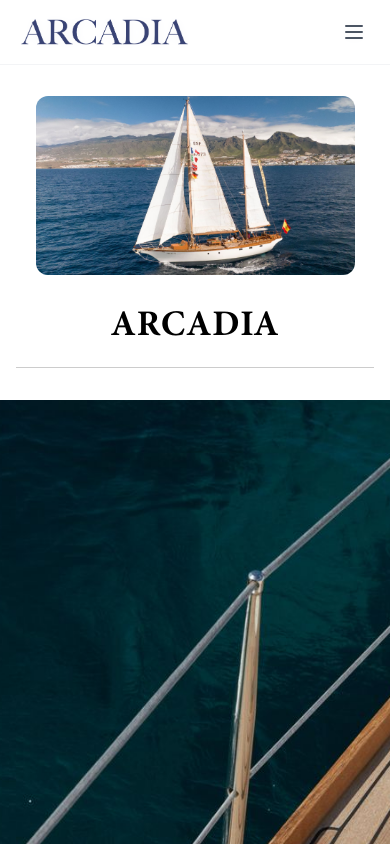
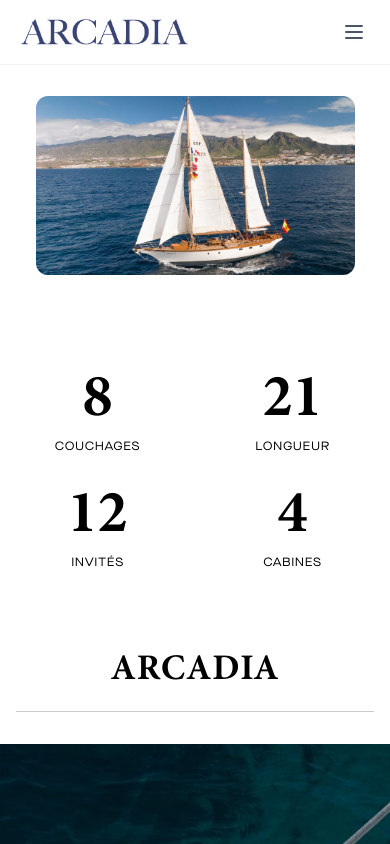
Before and after one commit to hugotiem/arcadia-website, a Next.js app: page /arcadia in a window 390 px wide. Shown: the top 844 px of the page. Built offline with nearby package versions, Linux system fonts and the light colour scheme.

Commit message:
added animated specs sections

```diff
--- a/src/app/arcadia/page.tsx
+++ b/src/app/arcadia/page.tsx
@@ -2,7 +2,7 @@ import type { Metadata } from 'next'
 import Navigation from '@/components/Navigation'
 import Image from 'next/image'
 import { mainsonNeueExtended } from '../fonts'
-
+import StatsSection from '@/components/StatsSection'
 export const metadata: Metadata = {
   title: 'L\'Arcadia | Voilier de luxe en Méditerranée',
   description: 'Découvrez l\'Arcadia, un ketch d\'exception. Luxe, confort et élégance pour une expérience maritime unique en Méditerranée.',
@@ -32,6 +32,11 @@ export default function Arcadia() {
             priority
           />
         </div>
+      </div>
+
+      {/* Stats Section with Animation */}
+      <div className="max-w-[95rem] mx-auto px-4 mt-12">
+        <StatsSection />
       </div>
 
       {/* Titre et Divider */}
--- /dev/null
+++ b/src/components/StatsSection.tsx
@@ -0,0 +1,69 @@
+'use client'
+
+import { useEffect, useState, useRef } from 'react'
+import { mainsonNeueExtended } from '@/app/fonts'
+import { useInView } from 'framer-motion'
+
+// Animated counter component with improved animation
+const AnimatedCounter = ({ end, label }: { end: number; label: string }) => {
+  const [count, setCount] = useState(0);
+  const ref = useRef<HTMLDivElement>(null);
+  const isInView = useInView(ref, { once: true, amount: 0.3 });
+
+  useEffect(() => {
+    if (isInView) {
+      startCounting();
+    }
+  }, [isInView]);
+
+  const startCounting = () => {
+    // Calculate duration based on the end value
+    const duration = 1000; // 1 second total animation
+
+    let startTime: number | null = null;
+
+    const animate = (timestamp: number) => {
+      if (!startTime) startTime = timestamp;
+      const progress = timestamp - startTime;
+      const percentage = Math.min(progress / duration, 1);
+
+      // Easing function for smoother animation
+      const easedProgress = easeOutQuad(percentage);
+      const nextCount = Math.floor(easedProgress * end);
+
+      setCount(nextCount);
+
+      if (percentage < 1) {
+        requestAnimationFrame(animate);
+      }
+    };
+
+    requestAnimationFrame(animate);
+  };
+
+  // Easing function for smoother animation
+  const easeOutQuad = (t: number): number => t * (2 - t);
+
+  return (
+    <div ref={ref} className="flex flex-col items-center">
+      <span className="text-6xl md:text-7xl lg:text-8xl font-bold font-minion-pro">{count}</span>
+      <span className={`${mainsonNeueExtended.className} text-xs md:text-sm uppercase tracking-wider mt-2 text-center`}>{label}</span>
+    </div>
+  );
+};
+
+// Stats section component
+const StatsSection = () => {
+  return (
+    <div className="w-full max-w-6xl mx-auto">
+      <div className="grid grid-cols-2 md:grid-cols-4 gap-8 md:gap-12 py-12">
+        <AnimatedCounter end={8} label="COUCHAGES" />
+        <AnimatedCounter end={21} label="LONGUEUR" />
+        <AnimatedCounter end={12} label="INVITÉS" />
+        <AnimatedCounter end={4} label="CABINES" />
+      </div>
+    </div>
+  );
+};
+
+export default StatsSection;
```
